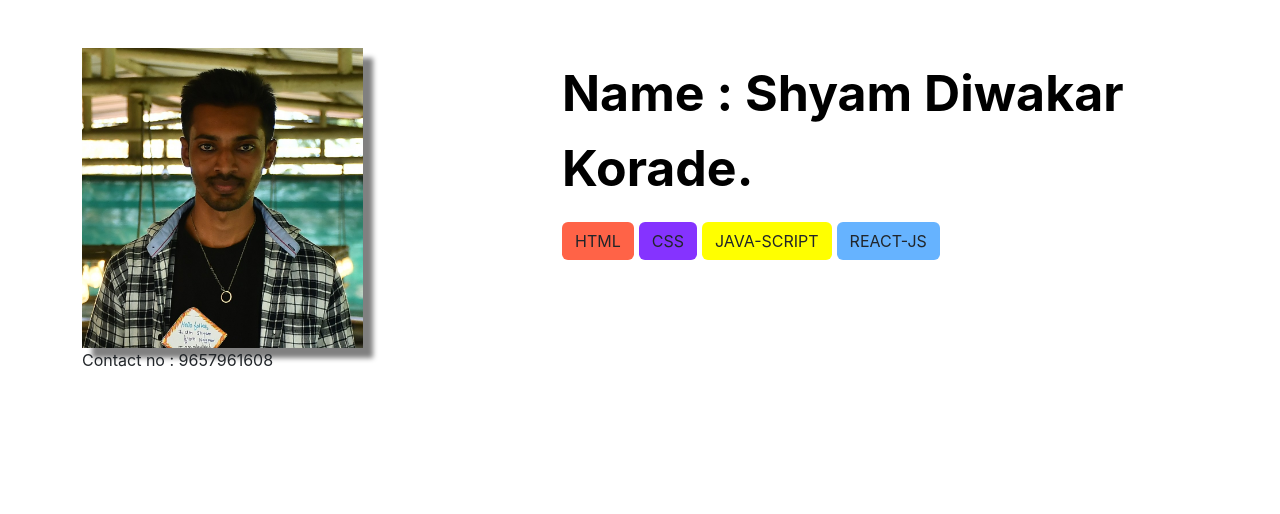
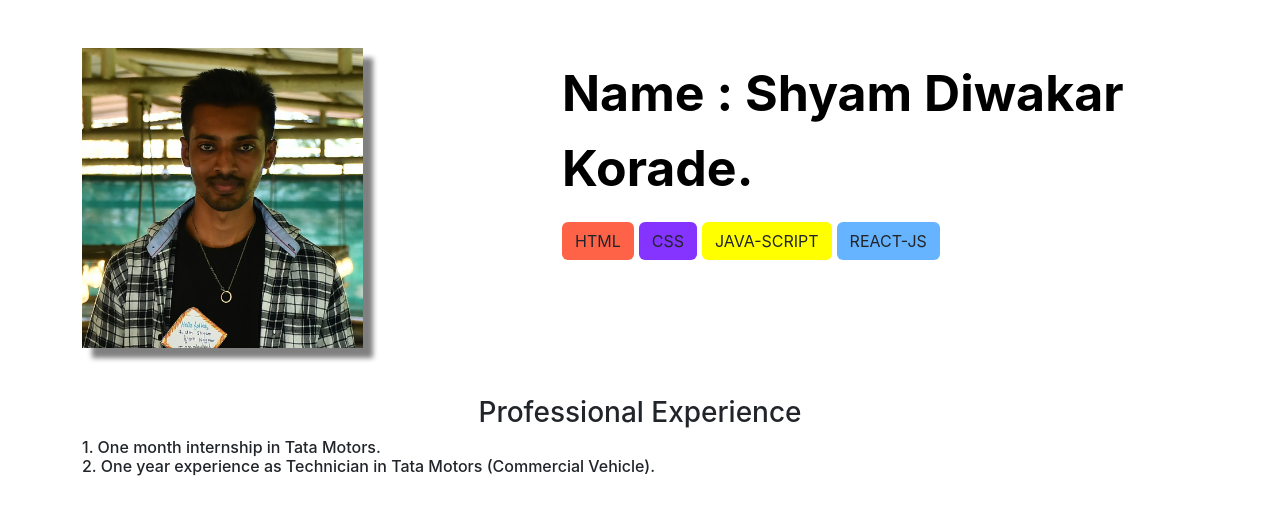
Before and after one commit to Mechboyshyam/portfolio, a React (Create React App) app: page / in a window 1280 px wide. Shown: the top 514 px of the page. Built offline with nearby package versions, Linux system fonts and the light colour scheme; the HTML template or start-up script is replaced by a standard one.

Commit message:
experience added

```diff
--- a/src/Home/Home.css
+++ b/src/Home/Home.css
@@ -10,6 +10,7 @@
     margin-left: 100px;
     color: black;
 }
+
 
 
 .buttons{
--- a/src/Home/Home.js
+++ b/src/Home/Home.js
@@ -22,12 +22,12 @@ function Home() {
             </div>
           </div>
         </div>
-      {/* contact and address details are here */}
-        <div className="d-flex row">
-          <div className="col-6">
-            Contact no : 9657961608
+        <div className="experience mt-5">
+          <div className="text-center h3">Professional Experience</div>
+          <div className="h6">
+            1. One month internship in Tata Motors. <br/>
+            2. One year experience as Technician in Tata Motors (Commercial Vehicle).
           </div>
-          <div className="col-6"></div>
         </div>
       </div>
     </div>
```
Also changed, not shown: src/extra.js (added, +23 -0 lines).
